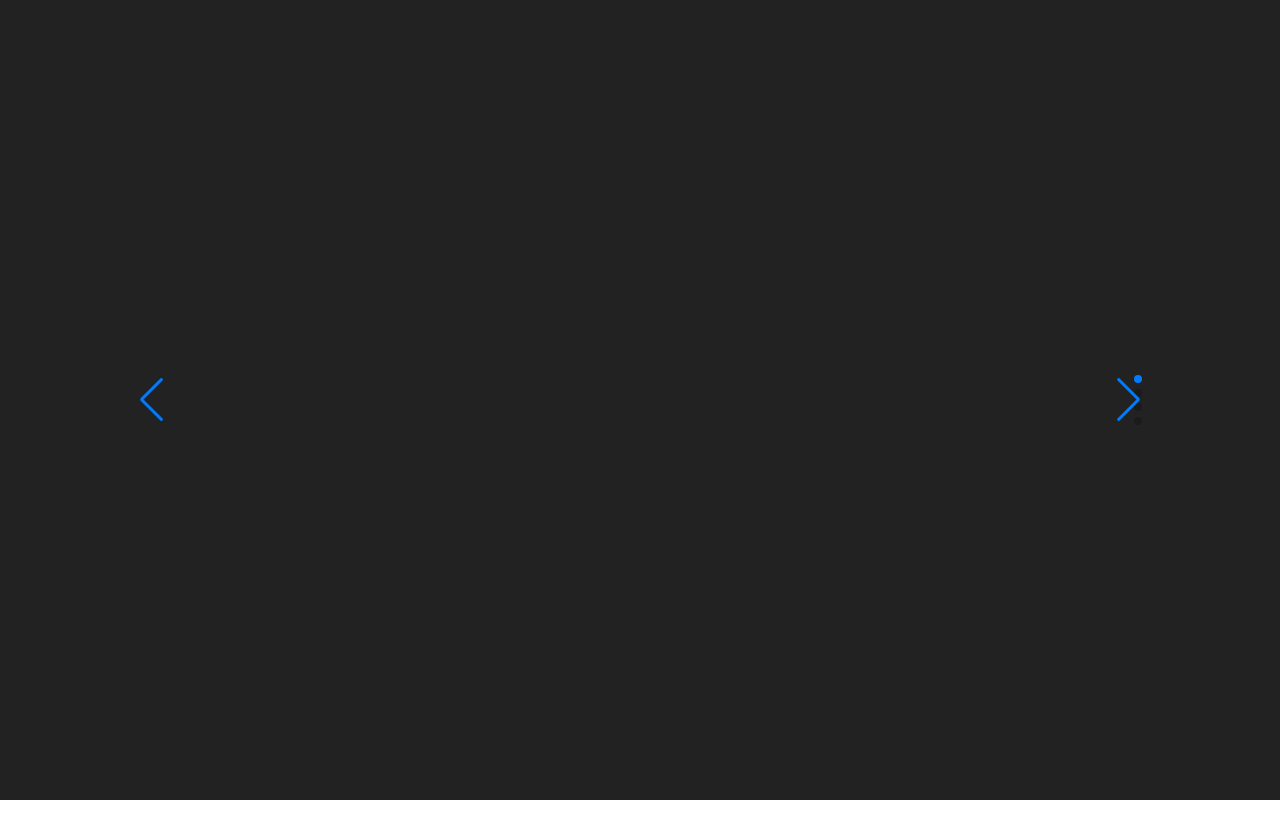
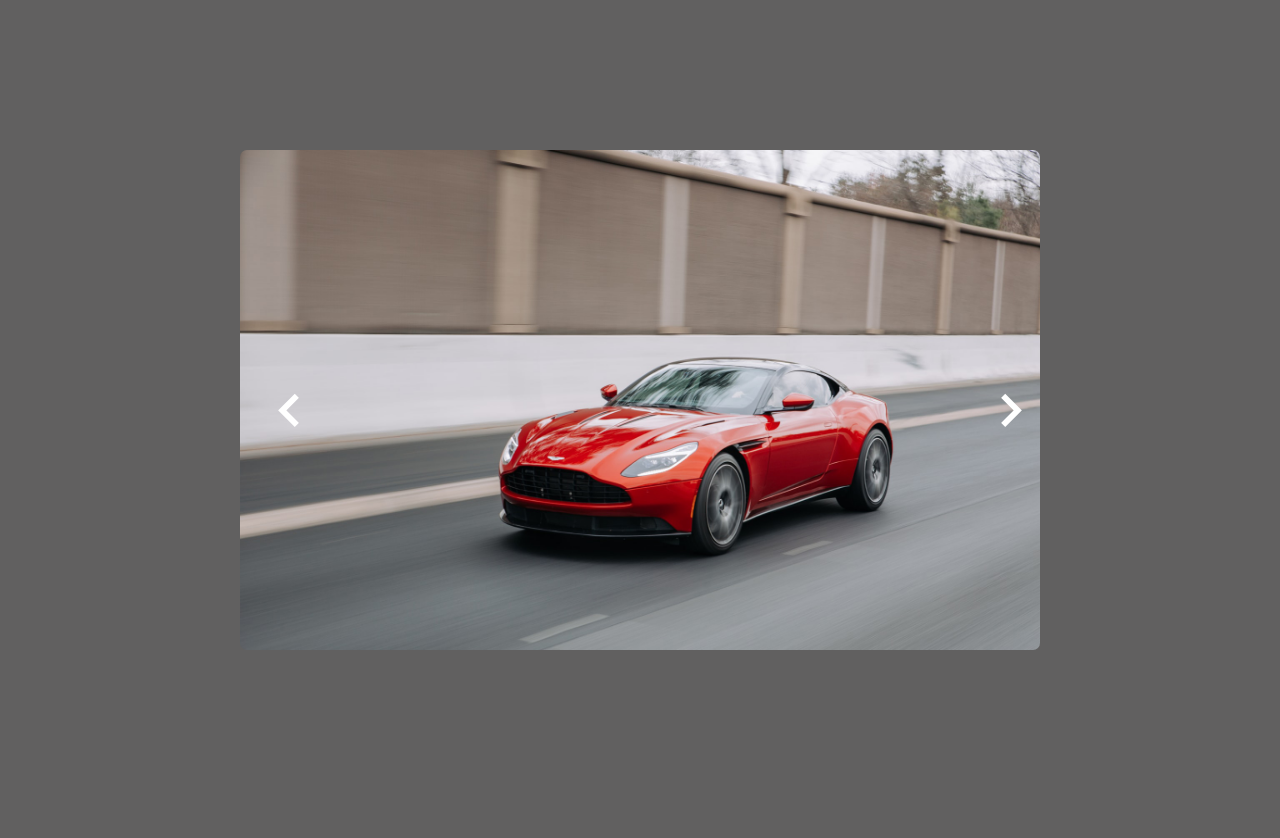
Before and after one commit to BrandonOficial/slider, a plain HTML site: page index.html in a window 1280 px wide. Shown: the top 838 px of the page. After the commit the page ends 800 px from the top, so only its background shows below. Drawn offline with nearby package versions, Linux system fonts and the light colour scheme.

Commit message:
complete slider

```diff
--- a/index.html
+++ b/index.html
@@ -6,54 +6,43 @@
     <meta name="viewport" content="width=device-width, initial-scale=1.0">
     <title>page complete</title>
     <link rel="stylesheet" href="style.css">
-    <link rel="stylesheet" href="https://cdn.jsdelivr.net/npm/swiper@8/swiper-bundle.min.css"/>
+    <link href='https://unpkg.com/boxicons@2.1.4/css/boxicons.min.css' rel='stylesheet'>
 </head>
 <body>
-    <div class="container">
+   <div class="main">
+    <div class="slider">
+      <img src="cars/aston-martin.jpg" alt="img">
+      <div class="btn">
+        <button onclick="back()"><i class='bx bx-chevron-left'></i></button>
+        <button onclick="next()"><i class='bx bx-chevron-right' ></i></button>
+      </div>
+    </div>
+   </div>
 
-        <div class="swiper">
-            <!-- Additional required wrapper -->
-            <div class="swiper-wrapper">
-              <!-- Slides -->
-              <div class="swiper-slide"><img src="cars/aston-martin.jpg"></div>
-              <div class="swiper-slide"><img src="cars/audi-rs-e-tron-gt.jpg"></div>
-              <div class="swiper-slide"><img src="cars/maserati-mc20.jpg"></div>
-              <div class="swiper-slide"><img src="cars/nio-et5.jpg"></div>
+   <script>
 
-            </div>
-            <!-- If we need pagination -->
-            <div class="swiper-pagination"></div>
+    var mainimg=document.querySelector("img");
+    var images=["cars/aston-martin.jpg", "cars/audi-rs-e-tron-gt.jpg", "cars/maserati-mc20.jpg", "cars/nio-et5.jpg"];
+    var num=0;
 
-            <!-- If we need navigation buttons -->
-            <div class="swiper-button-prev"></div>
-            <div class="swiper-button-next"></div>
-
-
-
-    </div>
-    <script src="https://cdn.jsdelivr.net/npm/swiper@8/swiper-bundle.min.js"></script>
-    <script>
-      const swiper = new Swiper('.swiper', {
-  // Optional parameters
-  direction: 'vertical',
-  loop: true,
-
-  // If we need pagination
-  pagination: {
-    el: '.swiper-pagination',
-  },
-
-  // Navigation arrows
-  navigation: {
-    nextEl: '.swiper-button-next',
-    prevEl: '.swiper-button-prev',
-  },
-
-  // And if we need scrollbar
-  scrollbar: {
-    el: '.swiper-scrollbar',
-  },
-});
-    </script>
+    function next() {
+      num++;
+      if(num>=images.length){
+        num=0;
+        mainimg.src=images[num]
+      } else {
+        mainimg.src=images[num]
+      }
+    };
+    function back() {
+      num--;
+      if(num<0){
+        num=images.length-1;
+        mainimg.src=images[num]
+      } else {
+        mainimg.src=images[num]
+      }
+    };
+   </script>
 </body>
 </html>
--- a/style.css
+++ b/style.css
@@ -1,22 +1,48 @@
 @charset "UTF-8";
 
-*{
+body{
     margin: 0;
     padding: 0;
     box-sizing: border-box;
+    background-color: rgb(97, 96, 96);
 }
-.container {
+.main {
     width: 100%;
     height: 100vh;
-    background: #222;
     display: flex;
+    justify-content: center;
     align-items: center;
-    justify-content: center;
 }
-.swiper {
-    width: 80%;
-    height: fit-content;
+.slider{
+    width: 800px;
+    height: 500px;
+    position: relative;
 }
-.swiper-slide img {
+.slider img {
     width: 100%;
+    height: 100%;
+    border-radius: 7px;
 }
+.btn {
+    position: absolute;
+    top: 0;
+    left: 0;
+    width: 100%;
+    height: 100%;
+    display: flex;
+    justify-content: space-between;
+    align-items: center;
+    padding: 10px;
+}
+.btn button {
+    background: none;
+    outline: none;
+    border: none;
+    color: white;
+}
+.btn button i {
+    font-size: 70px;
+}
+.btn button:hover {
+    color: #95a5a6;
+}
```
